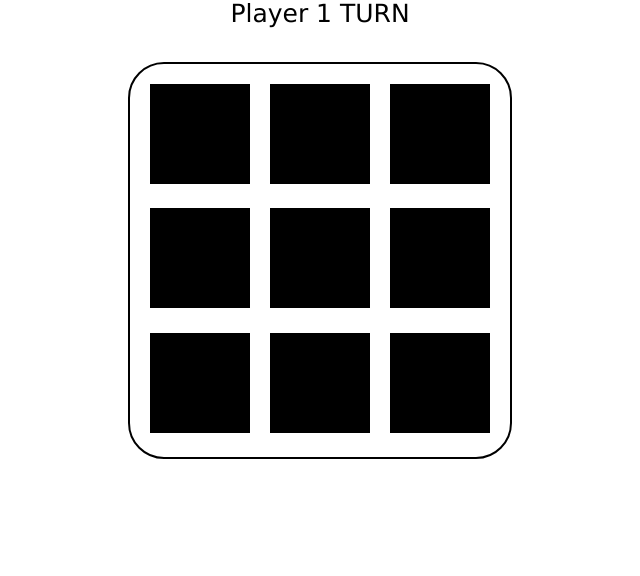
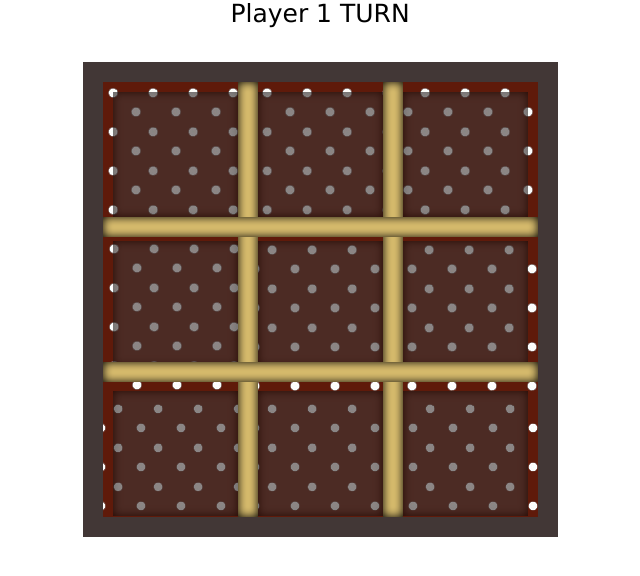
Before and after one commit to kgjacobsen89/Tic-Tac-Toe, a PHP site: page /index2.html in a window 1280 px wide. Shown: the part 100-676 px from the top of the page, without its empty margins (320-960 px from the left). Run offline with PHP 8.4, Linux system fonts and the light colour scheme; some libraries are stand-ins or nearby versions.

Commit message:
third commit

```diff
--- a/TTT.css
+++ b/TTT.css
@@ -20,13 +20,22 @@ header{
 }
 
 .black{
-	background-color: black;
+	background-color: rgb(65, 55, 54);
+	opacity: 0.6;
 }
-.blue{
-	background-color: blue;
+
+.candy{
+	background: url("chocolate1.png");
+	background-repeat: no-repeat;
+	box-shadow: inset 0 0 10px #000000;
+
 }
-.red{
-	background-color: pink;
+
+.heart{
+	background: url("chocolate2.png");
+	background-repeat: no-repeat;
+	box-shadow: inset 0 0 30px #000000;
+
 }
 
 body{
@@ -35,17 +44,67 @@ body{
 	text-align: left;
 	display: block;
 }
+
 .game_board{
-	width: 360px;
+	width: 435px;
+	height: 435px;
 	margin: 2em auto;
-	padding: 10px;
-	border: 2px black solid;
-	border-radius: 36px;
+	/*padding: 10px;*/
+	border: 20px solid;
+	border-color:rgb(66, 55, 54);
+	background: url("box2.png");
+	background-repeat: no-repeat;
 }
+
+#vertical1{
+	width: 20px;
+	height: 435px;
+	position: absolute;
+	z-index: 100;
+	float: left;
+	margin-left: 135px;
+	background-color: rgb(217, 189, 110);
+	box-shadow: inset 0 0 10px #000000;
+}
+
+#vertical2{
+	width: 20px;
+	height: 435px;
+	position: absolute;
+	z-index: 100;
+	float: left;
+	margin-left: 280px;
+	background-color: rgb(217, 189, 110);
+	box-shadow: inset 0 0 10px #000000;
+}
+
+#horizontal1{
+	width: 435px;
+	height: 20px;
+	position: absolute;
+	z-index: 100;
+	float: left;
+	margin-top: 135px;
+	background-color: rgb(217, 189, 110);
+	box-shadow: inset 0 0 10px #000000;
+}
+
+#horizontal2{
+	width: 435px;
+	height: 20px;
+	position: absolute;
+	z-index: 100;
+	float: left;
+	margin-top: 280px;
+	background-color: rgb(217, 189, 110);
+	box-shadow: inset 0 0 10px #000000;
+}
+
 .box{
-	width: 100px;
-	height: 100px;
-	display: block;
+	width: 125px;
+	height: 125px;
 	margin: 10px;
 	display: inline-block;
+	box-shadow: inset 0 0 10px #000000;
+
 }
--- a/index2.html
+++ b/index2.html
@@ -15,8 +15,16 @@
 <body>
 	<div id="player_turn">{{Player_Name}} TURN</div>
 	<section class="game_board">
+		<div id="vertical1">
+		</div>
+		<div id="vertical2">
+		</div>
+		<div id="horizontal1">
+		</div>
+		<div id="horizontal2">
+		</div>
 		<div ng-repeat="whatever in boxes">
-			<div  ng-repeat="box in whatever" ng-class="{box:true, black:box.owner=='', blue:box.owner=='P1', red:box.owner=='P2'}" ng-click="claim(box)">
+			<div  ng-repeat="box in whatever" ng-class="{box:true, black:box.owner=='', candy:box.owner=='P1', heart:box.owner=='P2'}" ng-click="claim(box)">
 			</div>
 		</div>
 	</section>
```
Also changed, not shown: box.png (added), box2.png (added), chocolate1.png (added), chocolate2.png (added).
